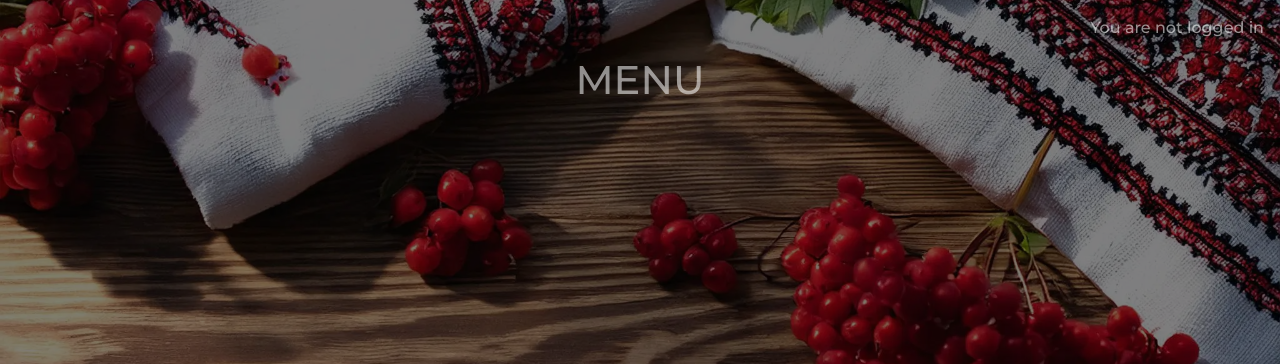
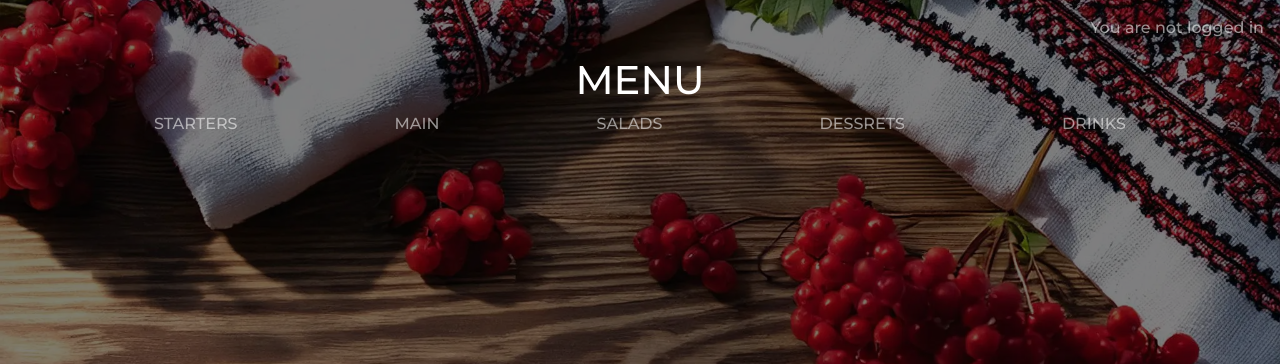
Before and after one commit to Anka-S/hata-na-tata, a Django app: page /menu/ in a window 1280 px wide. Shown: the part 56-420 px from the top of the page. Run offline with Django 4.2, Linux system fonts and the light colour scheme; some libraries are stand-ins or nearby versions.

Commit message:
Add navigation for sections on menu page

```diff
--- a/menu/templates/menu/menu.html
+++ b/menu/templates/menu/menu.html
@@ -3,11 +3,38 @@
 
 {% block content %}
 <div class="container-fluid m-0">
-    <div class="row opacity">
+    <div class="row">
         <div class="col-md-4 offset-md-4">
             <h1 class="text-center">MENU</h1>
         </div>
     </div>
+    <!-- Menu for tablets and desktops -->
+    <div class="row">
+        <div class="col-12 d-sm-block d-none">
+        <ul class="list-group list-group-horizontal text-center opacity menu">
+            <li><a href="#starters" class="list-group-item">STARTERS</a></li>
+            <li><a href="#main" class="list-group-item">MAIN</a></li>
+            <li><a href="#salads" class="list-group-item">SALADS</a></li>
+            <li><a href="#desserts" class="list-group-item">DESSRETS</a></li>
+            <li><a href="#drinks" class="list-group-item">DRINKS</a></li>
+        </ul>
+    </div>
+    </div>
+    <!-- Menu for mobile devices -->
+    <div class="row">
+        <div class="col-12 d-block d-sm-none">
+            <div class="scrollmenu">
+        <ul class="list-group list-group-horizontal text-center opacity" id="menuMobile">
+            <li><a href="#starters" class="list-group-item">STARTERS</a></li>
+            <li><a href="#main" class="list-group-item">MAIN</a></li>
+            <li><a href="#salads" class="list-group-item">SALADS</a></li>
+            <li><a href="#desserts" class="list-group-item">DESSRETS</a></li>
+            <li><a href="#drinks" class="list-group-item">DRINKS</a></li>
+        </ul>
+    </div>
+        </div>
+    </div>
+
 </div>
 
 
--- a/static/css/style.css
+++ b/static/css/style.css
@@ -31,18 +31,53 @@ opacity: 0.55;
 /* height: 50vh; */
 /* width: 50vh; */
 
-footer ul{
+.list-group{
     list-style: none;
     justify-content: center;
     align-self: center;
 }
 
- footer a {
+.menu {
+        list-style: none;
+        justify-content: space-evenly;
+        align-self: center;
+}
+
+
+
+.list-group a {
     color: #fff;
     padding: 0 15px;
  }
 
- footer a:hover {
+ .list-group a:hover {
      color: #9e9d9bf3;
     border: 0;
 }
+
+.list-group-item {
+    background-color: transparent;
+    border: transparent;
+}
+
+.scrollmenu {
+    overflow-x: auto;
+    white-space: nowrap;
+    -webkit-overflow-scrolling: touch; /* for smooth scrolling on iOS */
+}
+
+#menuMobile {
+    justify-content: flex-start;
+}
+
+/* Hide scrollbar for Chrome, Safari and Opera */
+
+.scrollmenu::-webkit-scrollbar {
+    display: none;
+}
+
+/* Hide scrollbar for IE, Edge and Firefox */
+.scrollmenu {
+    -ms-overflow-style: none;  /* IE and Edge */
+    scrollbar-width: none;  /* Firefox */
+}
```
Also changed, not shown: 1 other file.
